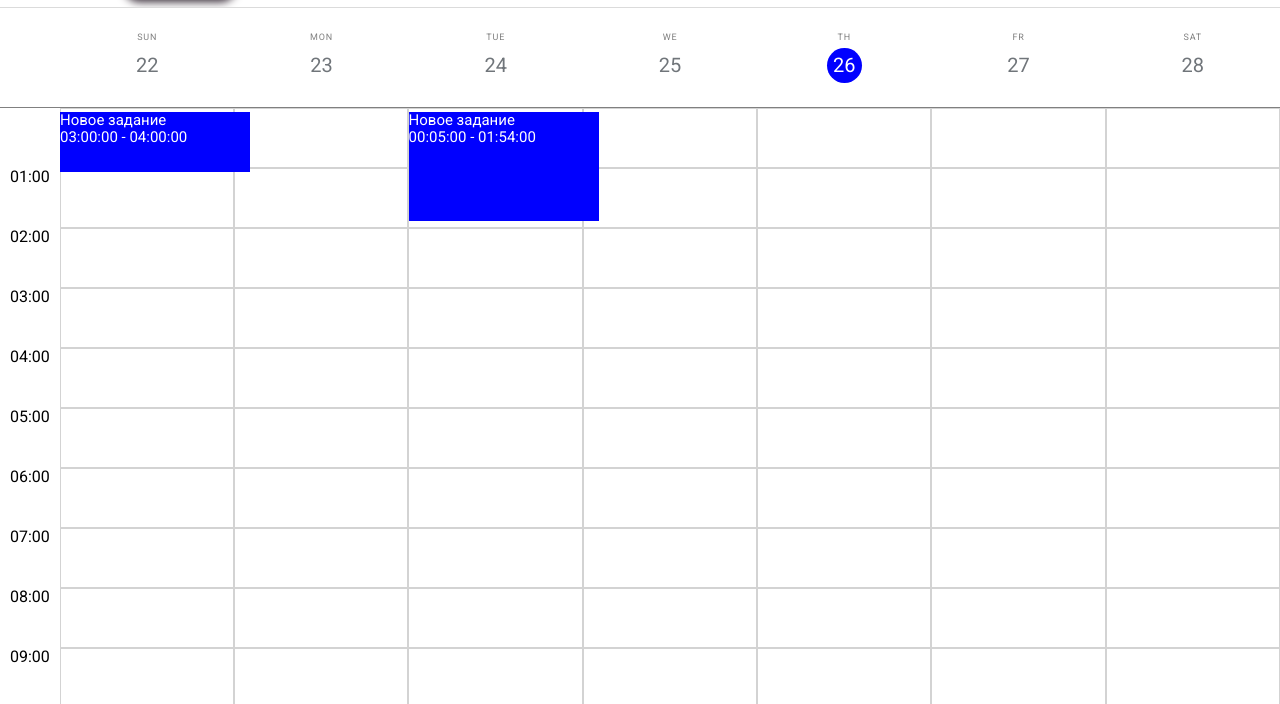
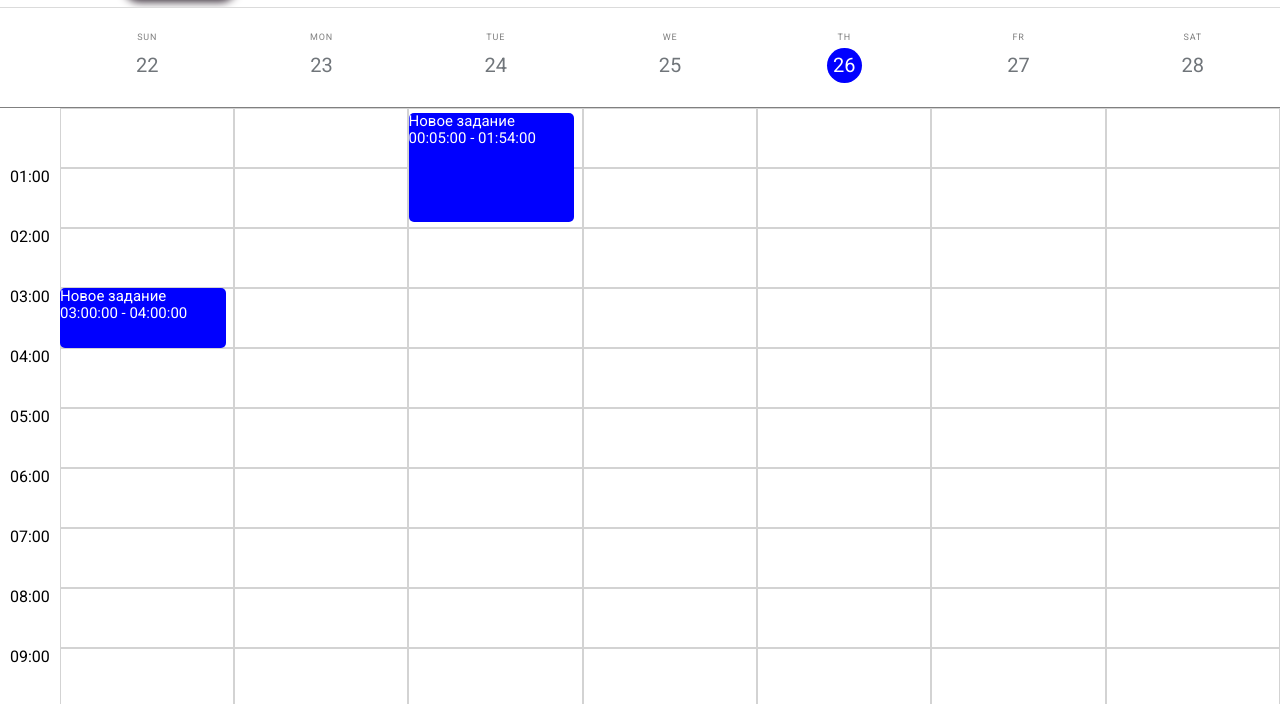
Before and after one commit to Vladsir84/calendar, a plain HTML site: page index.html in a window 1280 px wide. Shown: the part 73-777 px from the top of the page. Drawn offline with nearby package versions, Linux system fonts and the light colour scheme.

Commit message:
corrected events

```diff
--- a/index.html
+++ b/index.html
@@ -6,7 +6,8 @@
     <meta name="viewport" content="width=device-width, initial-scale=1.0">
     <link rel="stylesheet" href="https://cdnjs.cloudflare.com/ajax/libs/normalize/8.0.1/normalize.min.css">
     <link href="https://fonts.googleapis.com/icon?family=Material+Icons" rel="stylesheet">
-    <link href="https://fonts.googleapis.com/css?family=Roboto:400,500,700&display=swap&subset=cyrillic" rel="stylesheet">
+    <link href="https://fonts.googleapis.com/css?family=Roboto:400,500,700&display=swap&subset=cyrillic"
+        rel="stylesheet">
     <link rel="stylesheet" href="styles.css">
     <title>Calendar</title>
 </head>
@@ -82,10 +83,6 @@
         </div>
     </nav>
 
-    <!-- Active Event -->
-
-    <div class="event-place"></div>
-
     <!-- Here we render calendar -->
     <!--Left sidebar with timing-->
 
@@ -107,7 +104,8 @@
             <input class="input__name" type="text" placeholder="Add title">
             <div class="date-block ">
                 <i class="Tiny material-icons">access_time</i>
-                <input class="start-date input-style" type="date" id="start" name="trip-start" value="2019-12-23" max="2020-12-23 ">
+                <input class="start-date input-style" type="date" id="start" name="trip-start" value="2019-12-23"
+                    max="2020-12-23 ">
                 <select class="start-time time-list input-style " name="select ">
 
                 </select>
@@ -115,12 +113,14 @@
                 <select class="end-time time-list input-style " name="select ">
 
                 </select>
-                <input class="start-date input-style" type="date" id="start" name="trip-start" value="2019-12-23" max="2020-12-23 ">
+                <input class="start-date input-style" type="date" id="start" name="trip-start" value="2019-12-23"
+                    max="2020-12-23 ">
             </div>
             <div class="description ">
                 <i class="Tiny material-icons ">format_align_left
                 </i>
-                <textarea class="description-input " name="text " cols="42 " rows="4 " placeholder="Add description"></textarea>
+                <textarea class="description-input " name="text " cols="42 " rows="4 "
+                    placeholder="Add description"></textarea>
             </div>
             <div class="control ">
                 <button class="delete-event ">
--- a/source/scripts/slots-logic.js
+++ b/source/scripts/slots-logic.js
@@ -11,13 +11,12 @@ export const emptyCellClick = event => {
 };
 
 calendar_visualization.addEventListener('click', emptyCellClick);
+
 let eventPlace = document.querySelectorAll('.day');
 let eventDay = document.querySelectorAll('.day-number');
-console.log(eventDay[0]);
 
 export function displayEvent(starttime, endTime, text) {
     if (arrayOfDates[0].getMonth() === starttime.getMonth()) {
-        let dayNumber = endTime.getDay();
         let diff = ((endTime - starttime) / 1000 / 60);
         let activeEvent = document.createElement('div');
         for (let i = 0; i < 7; i++) {
@@ -25,7 +24,11 @@ export function displayEvent(starttime, endTime, text) {
                 eventPlace[i].append(activeEvent);
                 activeEvent.classList.add('active_event');
                 activeEvent.style.height = `${diff}px`;
-                activeEvent.style.marginTop = `104px`;
+
+                let timeParts = (starttime + '').split(' ')[4].split(':');
+                let margin = +timeParts[0] * 60 + +timeParts[1];
+
+                activeEvent.style.marginTop = `${margin + 100}px`;
                 activeEvent.innerHTML += `${text}<br>`
                 activeEvent.innerHTML += `${(starttime + '').split(' ')[4]} - ${(endTime + '').split(' ')[4]}`;
             }
--- a/source/styles/main.scss
+++ b/source/styles/main.scss
@@ -22,10 +22,11 @@
 }
 
 .active_event {
+  border-radius: 5px;
   background-color: blue;
   font-size: 15px;
   color: white;
-  width: 190px;
+  width: 95%;
   margin-left: 0;
   position: absolute;
   top: 0;
```
Also changed, not shown: styles.css, 1 other file.
